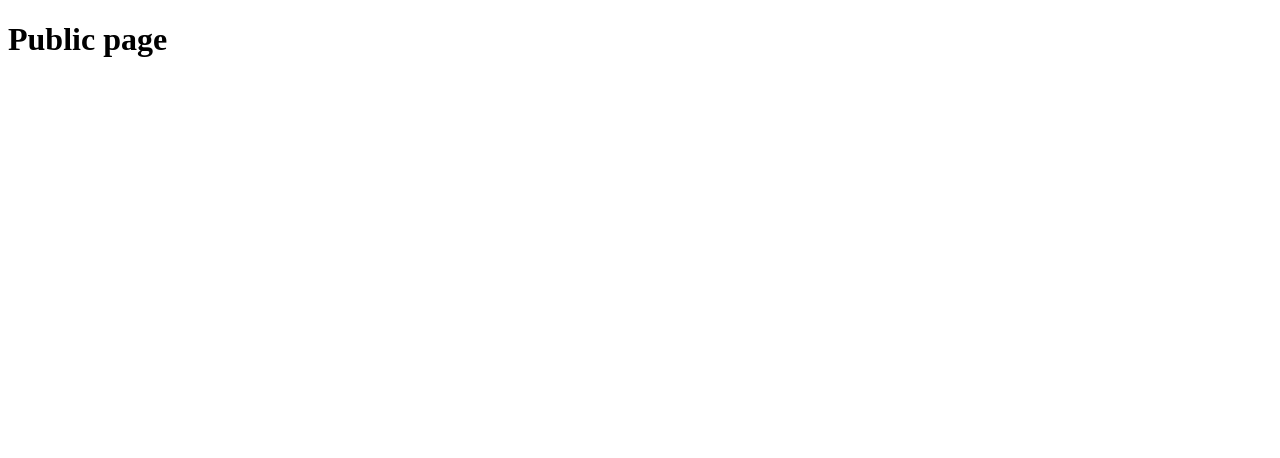
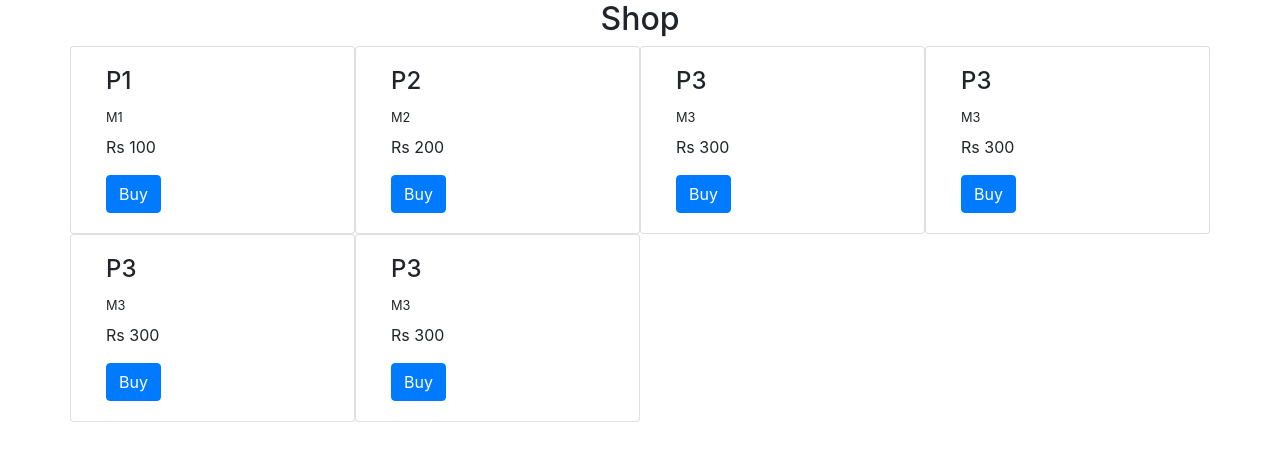
Before and after one commit to eklavyabhatia/Ecommerce-Web-App, a website: page public/index.html in a window 1280 px wide. Drawn offline with nearby package versions, Linux system fonts and the light colour scheme.

Commit message:
create frontend ui

```diff
--- a/public/index.html
+++ b/public/index.html
@@ -1,11 +1,89 @@
 <!DOCTYPE html>
 <html lang="en">
+
 <head>
     <meta charset="UTF-8">
     <meta name="viewport" content="width=device-width, initial-scale=1.0">
-    <title>Document</title>
+    <title>Shop</title>
+    <link rel="stylesheet" href="https://stackpath.bootstrapcdn.com/bootstrap/4.5.0/css/bootstrap.min.css"
+        integrity="sha384-9aIt2nRpC12Uk9gS9baDl411NQApFmC26EwAOH8WgZl5MYYxFfc+NcPb1dKGj7Sk" crossorigin="anonymous">
 </head>
+
 <body>
-    <h1>Public page</h1>
+    <div class="container">
+        <div class="row">
+            <div class="col"></div>
+            <h2>Shop</h2>
+            <div class="col"></div>
+        </div>
+
+        <div class="row" id=product-list>
+            <div class="card col-3" style="width: 18rem;">
+                <div class="card-body">
+                  <h4 class="card-title">P1</h4>
+                  <div class="small">M1</div>
+                  <p class="card-text mt-2">Rs 100</p>
+                  <button class="btn btn-primary">Buy</button>
+                </div>
+              </div>
+
+              <div class="card col-3" style="width: 18rem;">
+                <div class="card-body">
+                  <h4 class="card-title product-name">P2</h4>
+                  <div class="small">M2</div>
+                  <p class="card-text mt-2">Rs 200</p>
+                  <button class="btn btn-primary">Buy</button>
+                </div>
+              </div>
+              <div class="card col-3 " style="width: 18rem;">
+                <div class="card-body">
+                  <h4 class="card-title">P3</h4>
+                  <div class="small">M3</div>
+                  <p class="card-text mt-2">Rs 300</p>
+                  <button class="btn btn-primary">Buy</button>
+                </div>
+              </div>
+
+              <div class="card col-3 " style="width: 18rem;">
+                <div class="card-body">
+                  <h4 class="card-title">P3</h4>
+                  <div class="small">M3</div>
+                  <p class="card-text mt-2">Rs 300</p>
+                  <button class="btn btn-primary">Buy</button>
+                </div>
+              </div>
+
+              <div class="card col-3 " style="width: 18rem;">
+                <div class="card-body">
+                  <h4 class="card-title">P3</h4>
+                  <div class="small">M3</div>
+                  <p class="card-text mt-2">Rs 300</p>
+                  <button class="btn btn-primary">Buy</button>
+                </div>
+              </div>
+
+
+              <div class="card col-3" style="width: 18rem;">
+                <div class="card-body">
+                  <h4 class="card-title">P3</h4>
+                  <div class="small">M3</div>
+                  <p class="card-text mt-2">Rs 300</p>
+                  <button class="btn btn-primary">Buy</button>
+                </div>
+              </div>
+        </div>
+    </div>
+
+    <script src="https://code.jquery.com/jquery-3.5.1.slim.min.js"
+        integrity="sha384-DfXdz2htPH0lsSSs5nCTpuj/zy4C+OGpamoFVy38MVBnE+IbbVYUew+OrCXaRkfj"
+        crossorigin="anonymous"></script>
+    <script src="https://cdn.jsdelivr.net/npm/popper.js@1.16.0/dist/umd/popper.min.js"
+        integrity="sha384-Q6E9RHvbIyZFJoft+2mJbHaEWldlvI9IOYy5n3zV9zzTtmI3UksdQRVvoxMfooAo"
+        crossorigin="anonymous"></script>
+    <script src="https://stackpath.bootstrapcdn.com/bootstrap/4.5.0/js/bootstrap.min.js"
+        integrity="sha384-OgVRvuATP1z7JjHLkuOU7Xw704+h835Lr+6QL9UvYjZE3Ipu6Tp75j7Bh/kR0JKI"
+        crossorigin="anonymous"></script>
+    <script src="script.js"></script>
 </body>
+
 </html>
--- /dev/null
+++ b/public/script.js
@@ -0,0 +1 @@
+console.log('jids')
```
